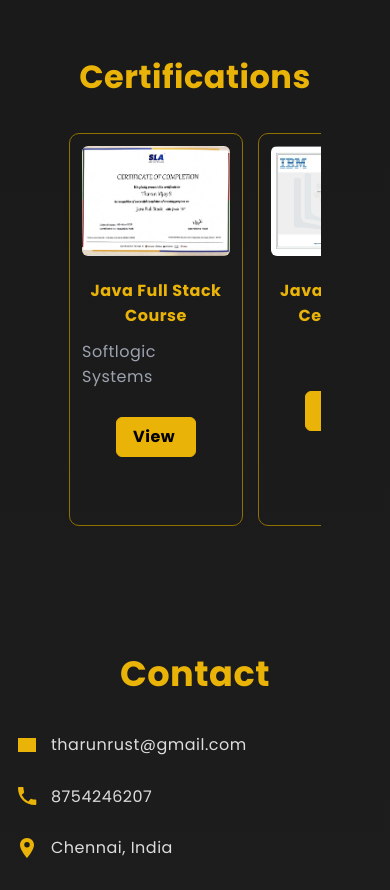
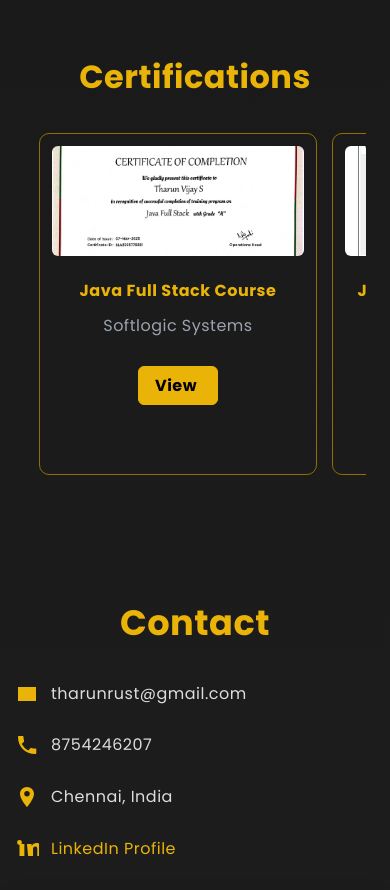
Before and after one commit to TharunVijai/portfolio-web, a React (Vite) app: page / in a window 390 px wide. Shown: the part 3400-4290 px from the top of the page. Built offline with nearby package versions, Linux system fonts and the light colour scheme.

Commit message:
fixed scaling issue in desktop

```diff
--- a/src/Components/Achievements.css
+++ b/src/Components/Achievements.css
@@ -128,7 +128,7 @@ p{
 
   .ach-card {
     flex: 0 0 85%;        /* 🔽 from 80% (better fit) */
-    max-width: 75%;
+    max-width: 85%;
 
     padding: 12px;
     gap: 6px;             /* 🔥 controls spacing inside */
@@ -147,12 +147,21 @@ p{
     margin-bottom: 6px;
   }
   .ach-container {
-    gap: 15px; -webkit-overflow-scrolling: touch; align-items: stretch; padding-bottom: 15px;
+    gap: 15px; -webkit-overflow-scrolling: touch;
+    align-items: stretch; padding-bottom: 15px;
+    padding-left: 0;    /* remove extra center padding */
+    padding-right: 0;
+    scroll-padding-left: 15px;
   }
 
   .ach-card h3 {
     margin-bottom: 4px;
     font-size: 1rem;
   }
+  .ach-wrapper {
+    width: 95%;        /* 🔥 full width */
+    padding-left: 15px; /* small left spacing */
+    padding-right: 0;   /* remove right waste */
+  }
 
 }
```
